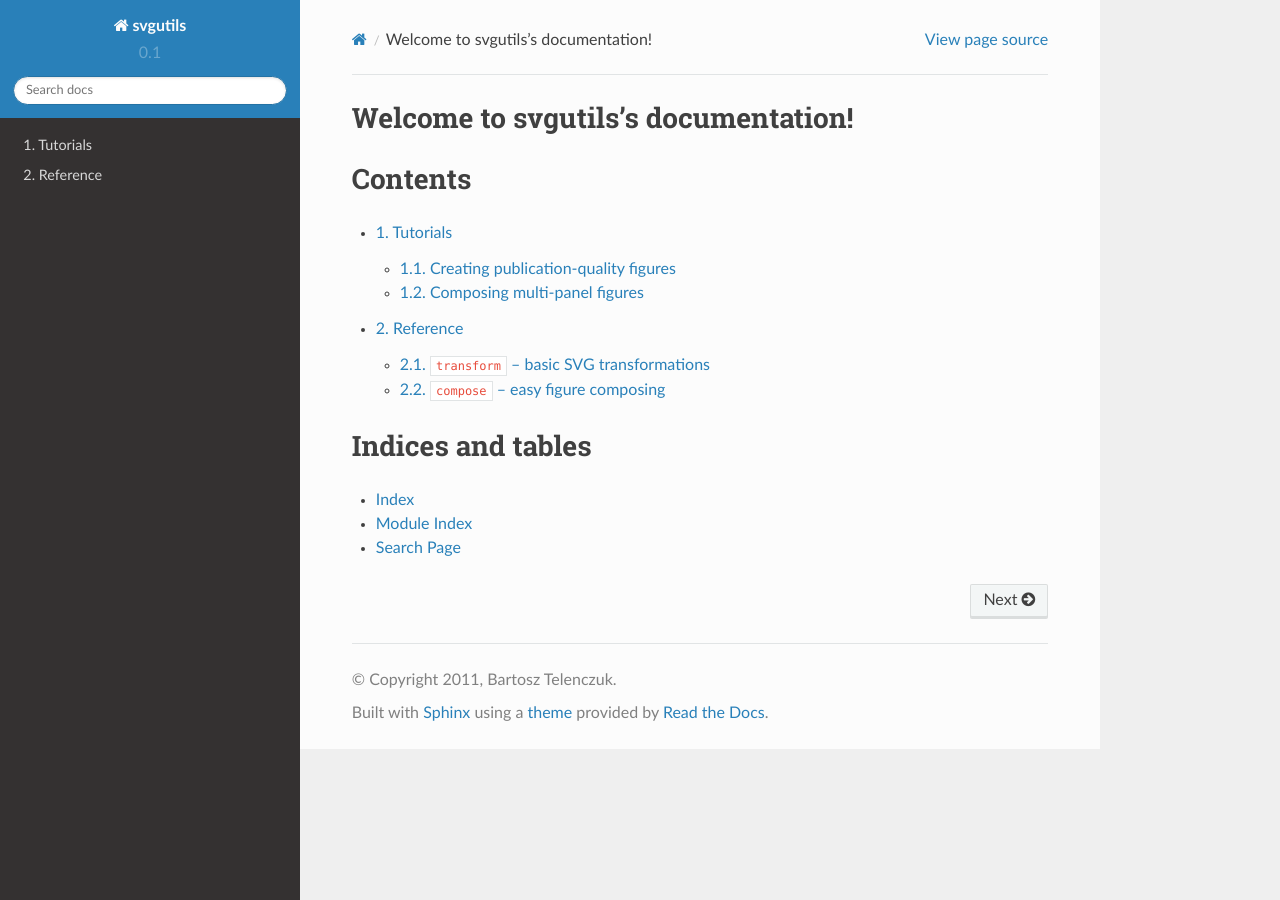
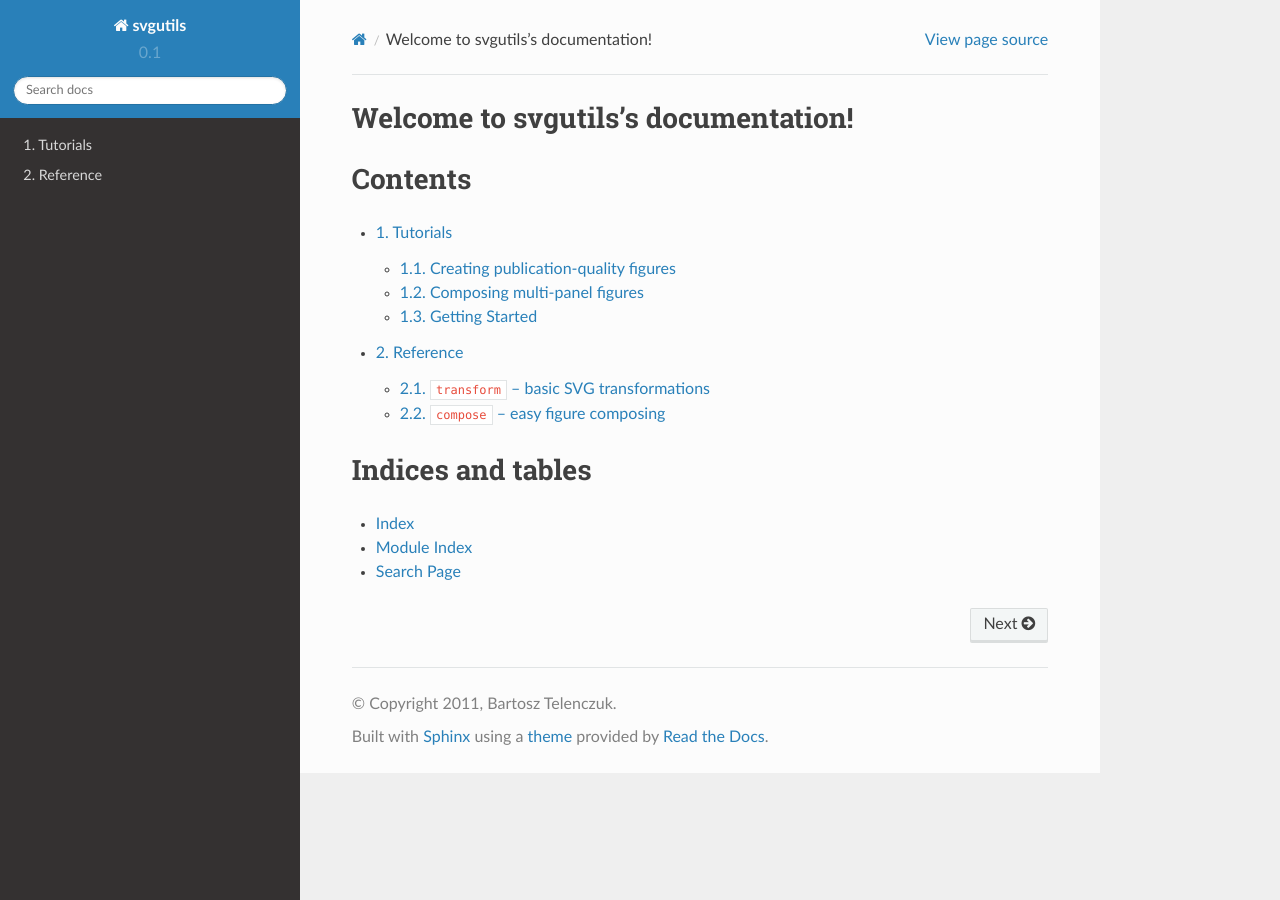
Before and after one commit to btel/svg_utils, a Sphinx documentation site: the page built from docs/source/index.rst, in a window 1280 px wide. Built offline with Sphinx 7.4.7 and the Read the Docs theme 2.0.0, drawn with Linux system fonts in a browser that asks for light colours.

Commit message:
Update tutorials.rst

```diff
--- a/docs/source/tutorials.rst
+++ b/docs/source/tutorials.rst
@@ -6,3 +6,4 @@ Tutorials
 
    tutorials/publication_quality_figures.rst
    tutorials/composing_multipanel_figures.rst
+   tutorials/getting_started.rst
```
